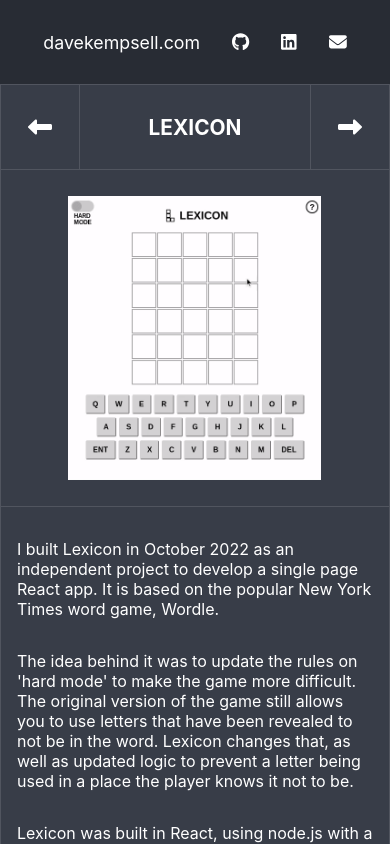
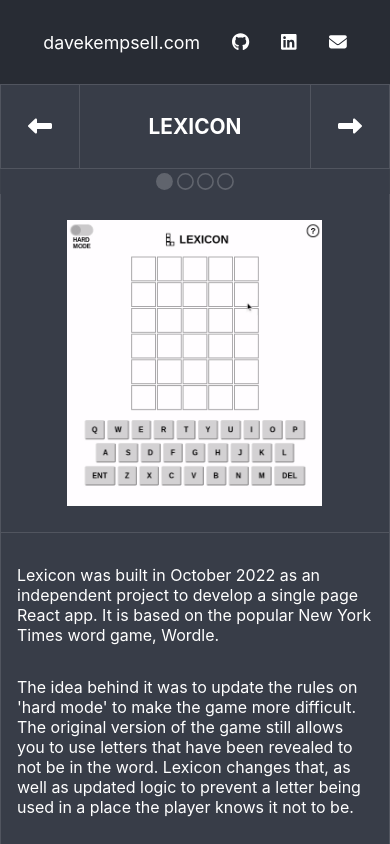
Before and after one commit to davekempsell/davedotcom, a React (Create React App) app: page / in a window 390 px wide. Shown: the top 844 px of the page. Built offline with nearby package versions, Linux system fonts and the light colour scheme.

Commit message:
dots added on mobile view

```diff
--- a/src/App.css
+++ b/src/App.css
@@ -59,7 +59,7 @@
 .project-container {
   background-color: var(--main-background-color);
   min-height: 90vh;
-  width: '100%';
+  width: 100%;
   display: inline-flex;
   flex-direction: column;
   align-items: center;
@@ -68,10 +68,9 @@
 }
 
 .project-container > .title {
-  width: 100vw;
+  width: 100%;
   height: 10vh;
   border: solid 1px var(--border-color);
-  border-bottom: 0;
   display: flex;
   justify-content: space-between;
   align-items: center;
@@ -107,11 +106,27 @@
   justify-content: center;
 }
 
+.dots-container {
+  display: none;
+  border: solid 1px var(--border-color);
+  border-bottom: none;
+  border-top: none;
+  height: 3vh;
+  width: 100%;
+  align-items: center;
+  justify-content: center;
+  gap: 0.2rem;
+  color: white;
+  opacity: 0.2;
+  font-size: calc(2vh);
+}
+
 .project-content > .images {
   width: 50vw;
   min-height: 60vh;
   border: solid 1px var(--border-color);
   border-right: 0;
+  border-top: 0;
   display: flex;
   justify-content: center;
   padding: 1rem;
@@ -130,6 +145,7 @@
   height: 80vh;
   min-height: 70vh;
   border: solid 1px var(--border-color);
+  border-top: none;
   color: white;
   font-size: 1rem;
   padding: 1rem;
@@ -177,6 +193,9 @@
 }
 
 @media (max-width: 480px) {
+  .dots-container {
+    display: flex;
+  }
   .project-content {
     flex-direction: column;
   }
@@ -189,5 +208,6 @@
   .project-content > .description {
     width: 100vw;
     min-height: 60vh;
+    border-top: solid 1px var(--border-color)
   }
 }
--- a/src/components/Projects.js
+++ b/src/components/Projects.js
@@ -7,12 +7,12 @@
 
 export function Projects() {
   const [activeIndex, setActiveIndex] = useState(0);
-  let children = 4
+  let children = ['lexicon', 'loyal bean', 'gms calculator', 'tastebook']
 
   const updateIndex = (newIndex) => {
     if (newIndex < 0) {
-      newIndex = children - 1;
-    } else if (newIndex >= children) {
+      newIndex = children.length - 1;
+    } else if (newIndex >= children.length) {
       newIndex = 0;
     }
 
@@ -28,10 +28,10 @@
   return (
     <div {...handlers} className="carousel">
       <div className="carousel-inner" style={{ transform: `translateX(-${activeIndex * 100}%)` }}>
-        {LexiconProject(activeIndex, updateIndex)}
-        {LoyalBeanProject(activeIndex, updateIndex)}
-        {GmsProject(activeIndex, updateIndex)}
-        {TastebookProject(activeIndex, updateIndex)}
+        {LexiconProject(activeIndex, updateIndex, children)}
+        {LoyalBeanProject(activeIndex, updateIndex, children)}
+        {GmsProject(activeIndex, updateIndex, children)}
+        {TastebookProject(activeIndex, updateIndex, children)}
       </div>
     </div>
   );
--- a/src/components/Projects/GmsProject.js
+++ b/src/components/Projects/GmsProject.js
@@ -1,10 +1,12 @@
 import { ProjectTitle } from "./ProjectTitle";
+import { ProjectDots } from "./ProjectDots";
 
-export function GmsProject(activeIndex, updateIndex) {
+export function GmsProject(activeIndex, updateIndex, children) {
 
   return (
     <div className="project-container">
       {ProjectTitle('GMS CALCULATOR', activeIndex, updateIndex)}
+      {ProjectDots(activeIndex, children)}
       <div className="project-content">
         <div className='images'>
         <div className="project-image" style={{ backgroundImage: `url(/images/gms-calculator.png)`}}></div>
--- a/src/components/Projects/LexiconProject.js
+++ b/src/components/Projects/LexiconProject.js
@@ -1,19 +1,21 @@
+import { ProjectDots } from "./ProjectDots"
 import { ProjectTitle } from "./ProjectTitle"
 
-export function LexiconProject(activeIndex, updateIndex) {
+export function LexiconProject(activeIndex, updateIndex, children) {
 
   return (
     <div className="project-container">
       {ProjectTitle('LEXICON', activeIndex, updateIndex)}
+      {ProjectDots(activeIndex, children)}
       <div className="project-content">
         <div className='images'>
         <div className="project-image" style={{ backgroundImage: `url(/images/lexicon-hardmode.gif)`}}></div>
         </div>
         <div className='description'>
           <div className="project-description">
-            <p>I built Lexicon in October 2022 as an independent project to develop a single page React app. It is based on the popular New York Times word game, Wordle.</p>
+            <p>Lexicon was built in October 2022 as an independent project to develop a single page React app. It is based on the popular New York Times word game, Wordle.</p>
             <p>The idea behind it was to update the rules on 'hard mode' to make the game more difficult. The original version of the game still allows you to use letters that have been revealed to not be in the word. Lexicon changes that, as well as updated logic to prevent a letter being used in a place the player knows it not to be.</p>
-            <p>Lexicon was built in React, using node.js with a simple Express server hosted through Heroku.</p>
+            <p>Lexicon was built in React, using NodeJS with a simple Express server hosted through Heroku.</p>
           </div>
           <a href="https://lexicon-by-dave.herokuapp.com/"  target="_blank" rel="noreferrer">
             <img src="/images/lexicon-icon-white.png" alt="lexicon logo"/>
--- a/src/components/Projects/LoyalBeanProject.js
+++ b/src/components/Projects/LoyalBeanProject.js
@@ -1,12 +1,14 @@
 import { faGithub } from "@fortawesome/free-brands-svg-icons";
 import { FontAwesomeIcon } from "@fortawesome/react-fontawesome";
 import { ProjectTitle } from "./ProjectTitle";
+import { ProjectDots } from "./ProjectDots";
 
-export function LoyalBeanProject (activeIndex, updateIndex) {
+export function LoyalBeanProject (activeIndex, updateIndex, children) {
 
   return (
     <div className="project-container">
       {ProjectTitle('LOYAL BEAN', activeIndex, updateIndex)}
+      {ProjectDots(activeIndex, children)}
       <div className="project-content">
         <div className='images'>
           <div className="project-image" style={{ backgroundImage: `url(/images/samsung-bean1.png)`}}></div>
--- /dev/null
+++ b/src/components/Projects/ProjectDots.js
@@ -0,0 +1,19 @@
+import { faCircle as solidCircle } from "@fortawesome/free-solid-svg-icons";
+import { faCircle } from "@fortawesome/free-regular-svg-icons";
+import { FontAwesomeIcon } from "@fortawesome/react-fontawesome";
+
+
+export function ProjectDots(activeIndex, children) {
+
+  return (
+    <div className="dots-container">
+      {children.map((element,index) => {
+        if(index === activeIndex) {
+          return <FontAwesomeIcon icon={solidCircle} key={element}></FontAwesomeIcon>
+        } else {
+          return <FontAwesomeIcon icon={faCircle} key={element}></FontAwesomeIcon>
+        }
+      })}
+    </div>
+  )
+}
--- a/src/components/Projects/ProjectTitle.js
+++ b/src/components/Projects/ProjectTitle.js
@@ -13,7 +13,7 @@
         >
         <FontAwesomeIcon icon={faLeftLong} />
       </button>
-      <h3>{title}</h3>
+        <h3>{title}</h3>
       <button
         id="nav-button-right"
         className="nav-button"
--- a/src/components/Projects/TastebookProject.js
+++ b/src/components/Projects/TastebookProject.js
@@ -1,12 +1,14 @@
 import { faGithub } from "@fortawesome/free-brands-svg-icons";
 import { FontAwesomeIcon } from "@fortawesome/react-fontawesome";
 import { ProjectTitle } from "./ProjectTitle";
+import { ProjectDots } from "./ProjectDots";
 
-export function TastebookProject (activeIndex, updateIndex) {
+export function TastebookProject (activeIndex, updateIndex, children) {
 
   return (
     <div className="project-container">
       {ProjectTitle('TASTEBOOK', activeIndex, updateIndex)}
+      {ProjectDots(activeIndex, children)}
       <div className="project-content">
         <div className='images'>
           <div className="project-image" style={{ backgroundImage: `url(/images/tastebook2.png)`}}></div>
```
